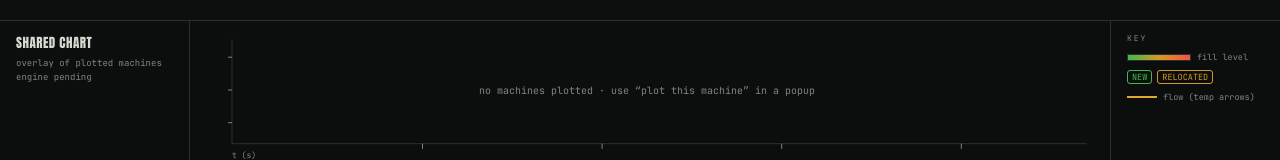
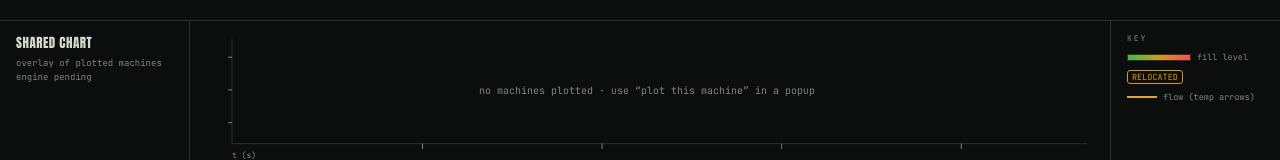
Before and after one commit to JoeBurd-code/grain-sim, a React (Vite) app: page / in a window 1280 px wide. Shown: the part 630-790 px from the top of the page. Built offline with nearby package versions, Linux system fonts and the light colour scheme.

Commit message:
Remove NEW status chip from all display surfaces
RELOCATED still shown (relevant meeting context); NEW removed to declutter.
Status remains in the data for the validator; only the visual chip is gone.

```diff
--- a/src/app/ChartDock.jsx
+++ b/src/app/ChartDock.jsx
@@ -68,7 +68,6 @@ export default function ChartDock({ machines, plotted }) {
           <span>fill level</span>
         </div>
         <div style={{ display: "flex", gap: 5, marginBottom: 7 }}>
-          <span style={{ border: `1px solid ${C.green}`, color: C.green, borderRadius: 3, padding: "0px 4px" }}>NEW</span>
           <span style={{ border: `1px solid ${C.amber}`, color: C.amber, borderRadius: 3, padding: "0px 4px" }}>RELOCATED</span>
         </div>
         <div style={{ display: "flex", alignItems: "center", gap: 6 }}>
--- a/src/app/MachinePopup.jsx
+++ b/src/app/MachinePopup.jsx
@@ -5,7 +5,6 @@ import { useEffect, useState } from "react";
 import { C, FONT_DISP, FONT_MONO } from "../scene/theme";
 
 const STATUS_CHIP = {
-  new: { text: "NEW", color: C.green },
   relocated: { text: "RELOCATED", color: C.amber },
 };
 
--- a/src/scene/symbols.jsx
+++ b/src/scene/symbols.jsx
@@ -5,7 +5,6 @@
 import { C, FONT_DISP, FONT_MONO, ratioColor } from "./theme";
 
 const STATUS_CHIP = {
-  new: { text: "NEW", color: C.green, w: 28 },
   relocated: { text: "RELOCATED", color: C.amber, w: 62 },
 };
 
```
